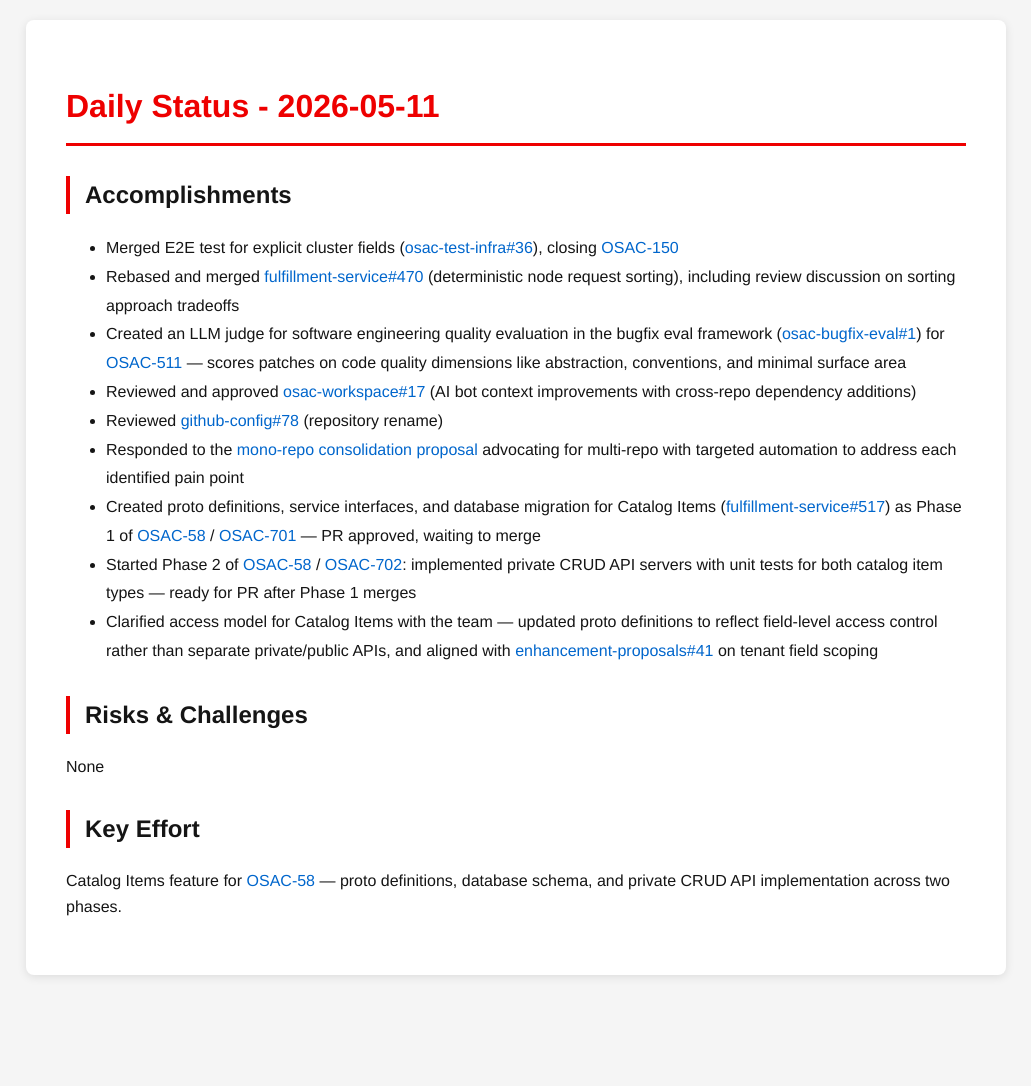
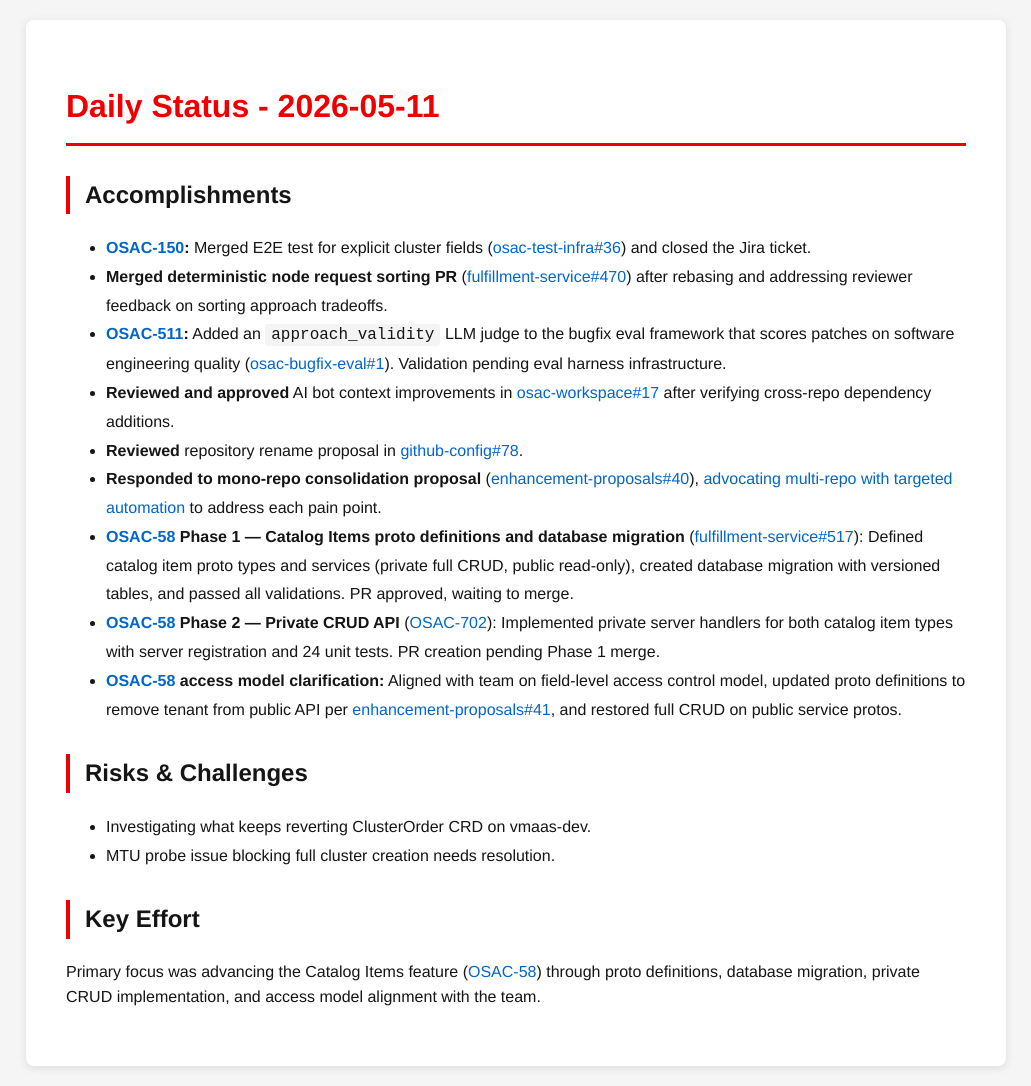
Before and after one commit to tzvatot/daily-status, a Jekyll site: the page built from 2026-05-11.md, in a window 1280 px wide. Shown: the whole page, without its empty margins (124-1155 px from the left). Built offline with Jekyll 4.4.1, drawn with Linux system fonts in a browser that asks for light colours; before the commit the page ends 995 px from its top, so only the background shows below that.

Commit message:
Daily status update - 2026-05-11

```diff
--- a/2026-05-11.md
+++ b/2026-05-11.md
@@ -7,18 +7,19 @@
 # Daily Status - 2026-05-11
 
 ## Accomplishments
-- Merged E2E test for explicit cluster fields ([osac-test-infra#36](https://github.com/osac-project/osac-test-infra/pull/36)), closing [OSAC-150](https://redhat.atlassian.net/browse/OSAC-150)
-- Rebased and merged [fulfillment-service#470](https://github.com/osac-project/fulfillment-service/pull/470) (deterministic node request sorting), including review discussion on sorting approach tradeoffs
-- Created an LLM judge for software engineering quality evaluation in the bugfix eval framework ([osac-bugfix-eval#1](https://github.com/eranco74/osac-bugfix-eval/pull/1)) for [OSAC-511](https://redhat.atlassian.net/browse/OSAC-511) — scores patches on code quality dimensions like abstraction, conventions, and minimal surface area
-- Reviewed and approved [osac-workspace#17](https://github.com/osac-project/osac-workspace/pull/17) (AI bot context improvements with cross-repo dependency additions)
-- Reviewed [github-config#78](https://github.com/osac-project/github-config/pull/78) (repository rename)
-- Responded to the [mono-repo consolidation proposal](https://github.com/osac-project/enhancement-proposals/pull/40) advocating for multi-repo with targeted automation to address each identified pain point
-- Created proto definitions, service interfaces, and database migration for Catalog Items ([fulfillment-service#517](https://github.com/osac-project/fulfillment-service/pull/517)) as Phase 1 of [OSAC-58](https://redhat.atlassian.net/browse/OSAC-58) / [OSAC-701](https://redhat.atlassian.net/browse/OSAC-701) — PR approved, waiting to merge
-- Started Phase 2 of [OSAC-58](https://redhat.atlassian.net/browse/OSAC-58) / [OSAC-702](https://redhat.atlassian.net/browse/OSAC-702): implemented private CRUD API servers with unit tests for both catalog item types — ready for PR after Phase 1 merges
-- Clarified access model for Catalog Items with the team — updated proto definitions to reflect field-level access control rather than separate private/public APIs, and aligned with [enhancement-proposals#41](https://github.com/osac-project/enhancement-proposals/pull/41) on tenant field scoping
+- **[OSAC-150](https://redhat.atlassian.net/browse/OSAC-150):** Merged E2E test for explicit cluster fields ([osac-test-infra#36](https://github.com/osac-project/osac-test-infra/pull/36)) and closed the Jira ticket.
+- **Merged deterministic node request sorting PR** ([fulfillment-service#470](https://github.com/osac-project/fulfillment-service/pull/470)) after rebasing and addressing reviewer feedback on sorting approach tradeoffs.
+- **[OSAC-511](https://redhat.atlassian.net/browse/OSAC-511):** Added an `approach_validity` LLM judge to the bugfix eval framework that scores patches on software engineering quality ([osac-bugfix-eval#1](https://github.com/eranco74/osac-bugfix-eval/pull/1)). Validation pending eval harness infrastructure.
+- **Reviewed and approved** AI bot context improvements in [osac-workspace#17](https://github.com/osac-project/osac-workspace/pull/17) after verifying cross-repo dependency additions.
+- **Reviewed** repository rename proposal in [github-config#78](https://github.com/osac-project/github-config/pull/78).
+- **Responded to mono-repo consolidation proposal** ([enhancement-proposals#40](https://github.com/osac-project/enhancement-proposals/pull/40)), [advocating multi-repo with targeted automation](https://github.com/osac-project/enhancement-proposals/pull/40#issuecomment-4420565236) to address each pain point.
+- **[OSAC-58](https://redhat.atlassian.net/browse/OSAC-58) Phase 1 — Catalog Items proto definitions and database migration** ([fulfillment-service#517](https://github.com/osac-project/fulfillment-service/pull/517)): Defined catalog item proto types and services (private full CRUD, public read-only), created database migration with versioned tables, and passed all validations. PR approved, waiting to merge.
+- **[OSAC-58](https://redhat.atlassian.net/browse/OSAC-58) Phase 2 — Private CRUD API** ([OSAC-702](https://redhat.atlassian.net/browse/OSAC-702)): Implemented private server handlers for both catalog item types with server registration and 24 unit tests. PR creation pending Phase 1 merge.
+- **[OSAC-58](https://redhat.atlassian.net/browse/OSAC-58) access model clarification:** Aligned with team on field-level access control model, updated proto definitions to remove tenant from public API per [enhancement-proposals#41](https://github.com/osac-project/enhancement-proposals/pull/41), and restored full CRUD on public service protos.
 
 ## Risks & Challenges
-None
+- Investigating what keeps reverting ClusterOrder CRD on vmaas-dev.
+- MTU probe issue blocking full cluster creation needs resolution.
 
 ## Key Effort
-Catalog Items feature for [OSAC-58](https://redhat.atlassian.net/browse/OSAC-58) — proto definitions, database schema, and private CRUD API implementation across two phases.
+Primary focus was advancing the Catalog Items feature ([OSAC-58](https://redhat.atlassian.net/browse/OSAC-58)) through proto definitions, database migration, private CRUD implementation, and access model alignment with the team.
```
